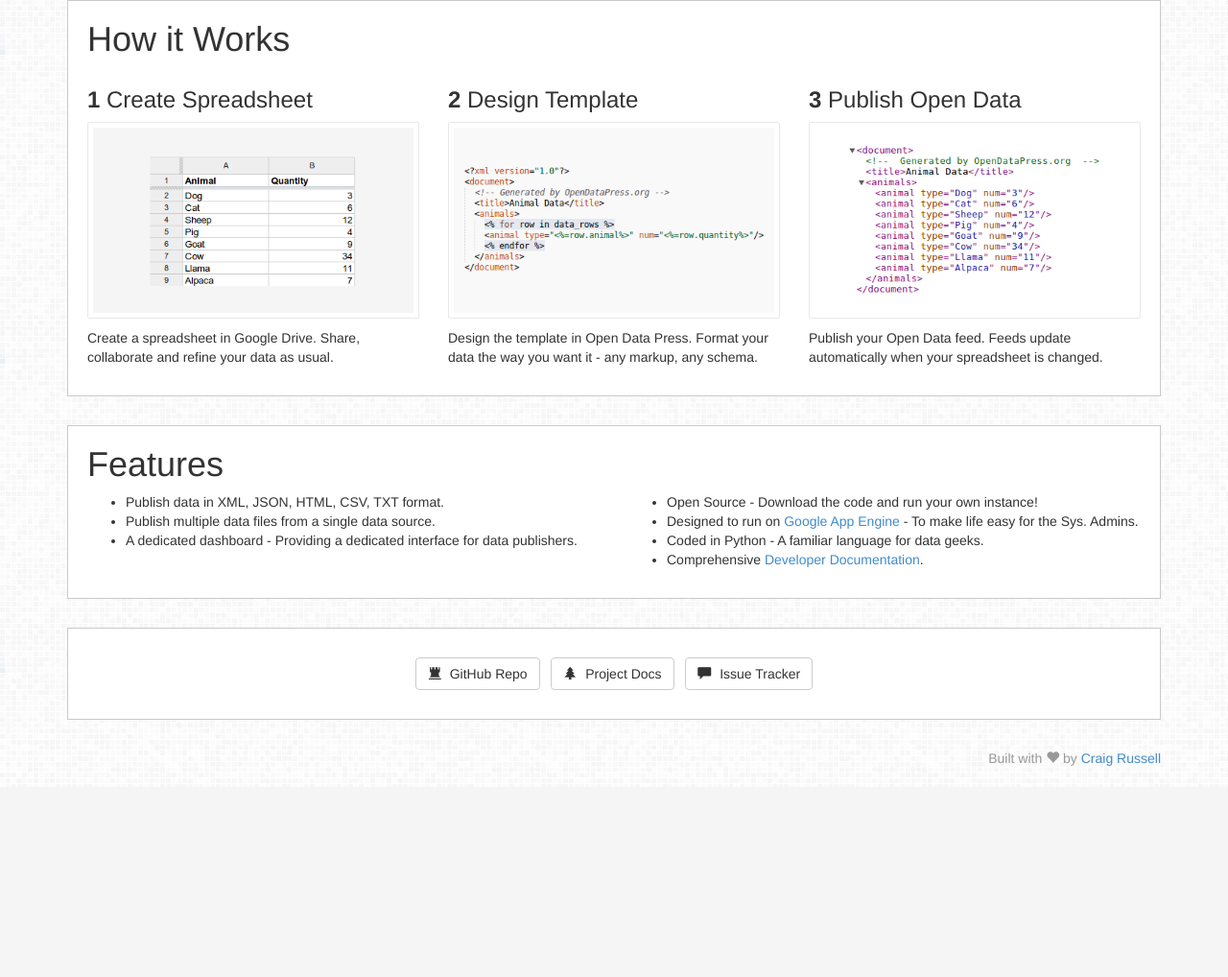
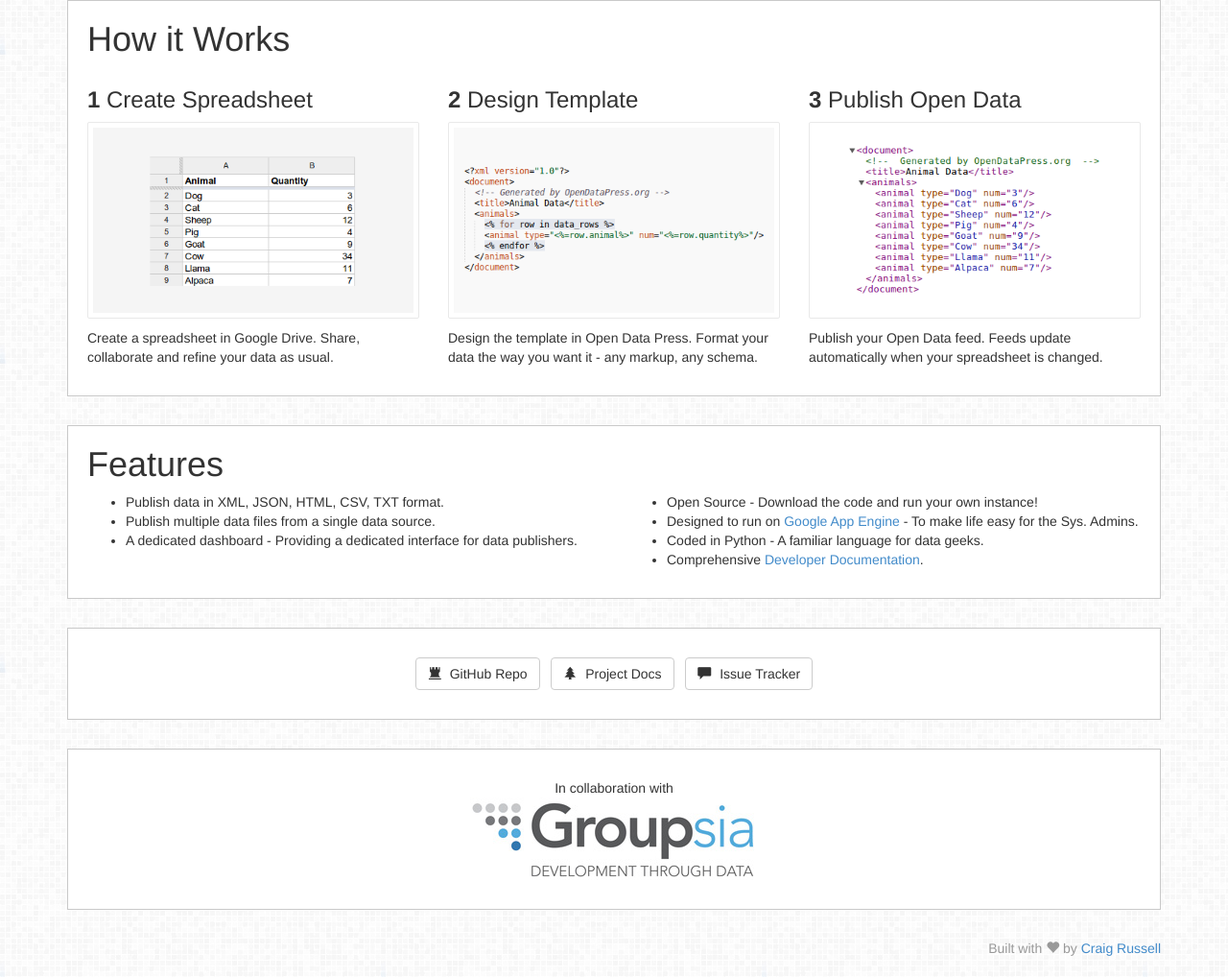
Before and after one commit to opendatapress/opendatapress.github.io, a plain HTML site: page index.html in a window 1280 px wide. Shown: the part 587-1605 px from the top of the page at 96% size. Before the commit the page ends 1407 px from the top, so only its background shows below. Drawn offline with Linux system fonts and the light colour scheme.

Commit message:
Added Groupsia logo

```diff
--- a/index.html
+++ b/index.html
@@ -96,6 +96,13 @@
                 </p>
             </div>
 
+            <div class="hero-content" style="text-align:center; padding-top:30px;">
+                <p>
+                    In collaboration with<br>
+                    <a href="http://www.groupsia.org/project/open-data-press/"><img src="/img/Groupsia_Logo_sm.jpg" alt="Groupsia Logo"></a>
+                </p>
+            </div>
+
             <footer class="text-right text-muted">
                 Built with <i class="glyphicon glyphicon-heart"></i> by <a href="http://craig-russell.co.uk" target="_blank">Craig Russell</a>
             </footer>
```
Also changed, not shown: img/Groupsia_Logo_sm.jpg (added).
